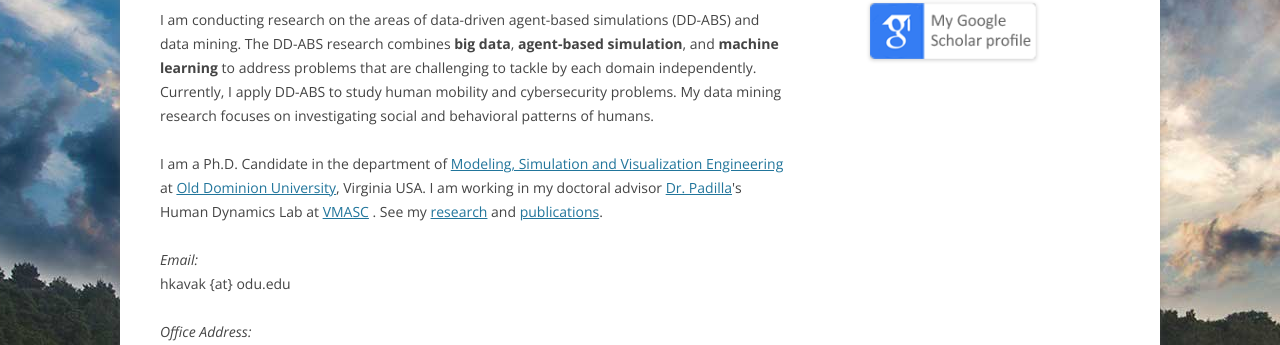
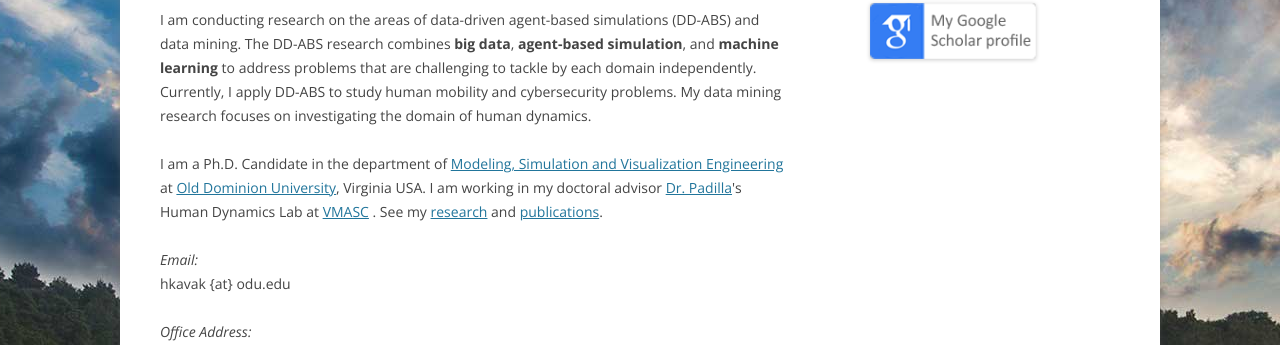
Before and after one commit to hamdikavak/hamdikavak.github.io, a Jekyll site: the page built from index.html, in a window 1280 px wide. Shown: the part 310-655 px from the top of the page. Built offline with Jekyll 4.4.1, drawn with Linux system fonts in a browser that asks for light colours; nearby versions of some CDN libraries; library files that are not in the unit come from our copies.

Commit message:
Update index.html

```diff
--- a/index.html
+++ b/index.html
@@ -11,7 +11,7 @@ current_page_home: current_page_item
 <p>
   I am conducting research on the areas of data-driven agent-based simulations (DD-ABS) and data mining.
   The DD-ABS research  combines <b>big data</b>, <b>agent-based simulation</b>, and <b>machine learning</b> to address problems that are challenging to tackle by each domain independently.
-  Currently, I apply DD-ABS to study human mobility and cybersecurity problems. My data mining research focuses on investigating social and behavioral patterns of humans.
+  Currently, I apply DD-ABS to study human mobility and cybersecurity problems. My data mining research focuses on investigating the domain of human dynamics.
 </p>
 <p>
   I am a Ph.D. Candidate in the department of <a title="MSVE Department Home Page" href="http://odu.edu/msve" target="_blank">Modeling, Simulation and Visualization Engineering</a> at <a title="Old Dominion University" href="http://odu.edu" target="_blank">Old Dominion University</a>, Virginia USA.
```
Also changed, not shown: other parts of index.html (+1 -1 lines).
